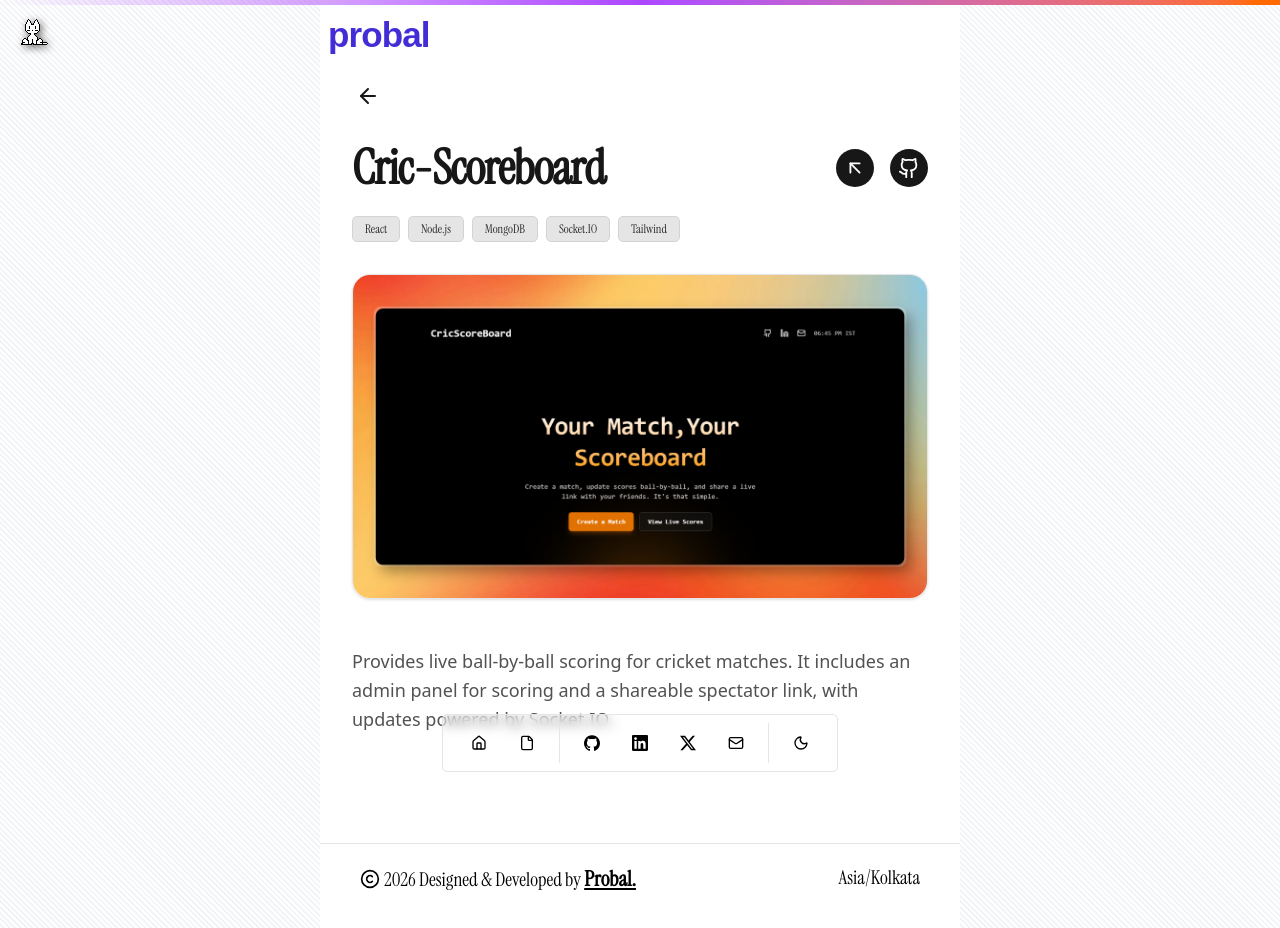
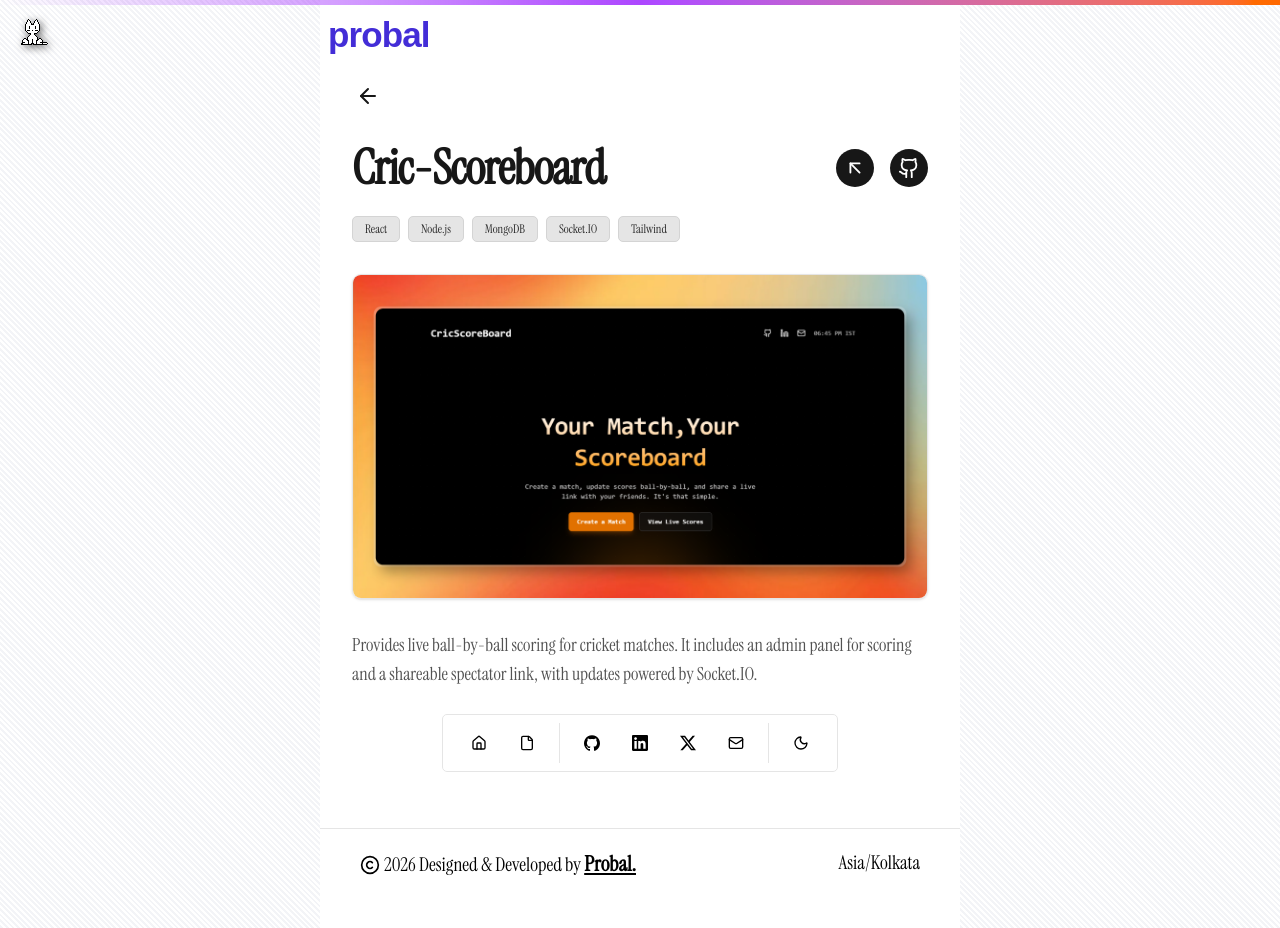
Before and after one commit to prodot-com/probalghoshdev, a Next.js app: page /projects/cricscoreboard in a window 1280 px wide. Shown: the top 928 px of the page. Built offline with nearby package versions, Linux system fonts and the light colour scheme; a web font is replaced by a local one.

Commit message:
fix: update styling for ProjectPage and Navbar components for improved UI consistency

```diff
--- a/src/app/projects/[slug]/page.tsx
+++ b/src/app/projects/[slug]/page.tsx
@@ -47,7 +47,7 @@ export default async function ProjectPage({
 return (
   <div className="min-h-screen bg-white dark:bg-neutral-900
                   text-neutral-900 dark:text-white
-                  flex justify-center py-20 px-6 sm:px-8 transition-colors">
+                  flex justify-center py-20 px-6 sm:px-8 transition-colors selection:bg-orange-300 dark:selection:bg-indigo-500">
 
     <div className="max-w-3xl w-full">
 
@@ -106,9 +106,9 @@ return (
       </div>
 
       {project.image && (
-        <div className="rounded-2xl overflow-hidden
+        <div className="rounded-[9px] overflow-hidden
                         border border-neutral-200 dark:border-neutral-800
-                        shadow-sm mb-12">
+                        shadow-sm mb-8">
           <Image
             src={project.image}
             alt={project.name}
@@ -121,7 +121,7 @@ return (
       )}
 
       <div className="text-neutral-600 dark:text-neutral-400
-                      leading-relaxed text-lg space-y-4">
+                      leading-relaxed text-lg space-y-2 instrument-serif">
         <p>{project.description}</p>
       </div>
 
--- a/src/app/projects/page.tsx
+++ b/src/app/projects/page.tsx
@@ -16,7 +16,7 @@ export default function Home() {
   const router = useRouter();
 
   return (
-    <div className="px-0 mt-17.5 md:px-2 font-bold w-full max-w-5xl">
+    <div className="px-0 mt-17.5 md:px-2 font-bold w-full max-w-5xl selection:bg-orange-300 dark:selection:bg-indigo-500">
       <div className="">
         <div className="flex-col p-4 md:px-8">
           <BackArrow className="cursor-pointer w-8 h-8 p-1 rounded-full hover:bg-neutral-300"
--- a/src/components/Navbar.tsx
+++ b/src/components/Navbar.tsx
@@ -31,7 +31,8 @@ const Navbar = () => {
             <div className={`grid grid-cols-1 xl:grid-cols-4 fixed top-0 left-0 w-full h-17.5  z-10 transition-all delay-75 justify-center`}>
 
                 <div></div>
-                <div className={`col-span-1 xl:col-span-2 h-17.5 ${scrolled ? "bg-white/15 dark:bg-black/15 backdrop-blur-xs" : " bg-white dark:bg-neutral-950"} `}>
+                {/* <div className={`col-span-1 xl:col-span-2 h-17.5 ${scrolled ? "bg-white/15 dark:bg-black/15 backdrop-blur-xs" : " bg-white dark:bg-neutral-950"} `}> */}
+                <div className="col-span-1 xl:col-span-2 h-17.5 bg-white/15 dark:bg-black/15 backdrop-blur-xs">
                     <div className="w-full h-full px-2 flex justify-between items-center">
                         <div className="h-full flex justify-between items-center">
                         <h1
```
